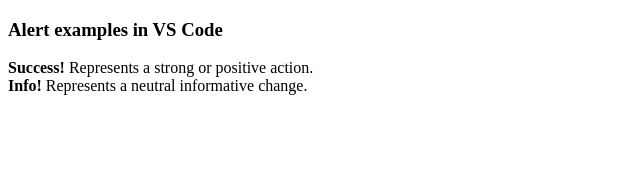
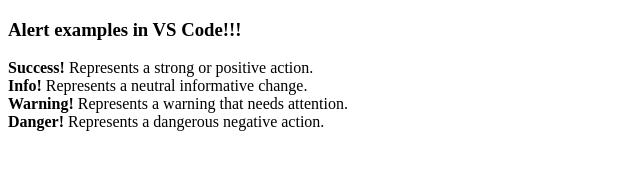
Before and after one commit to codehippo2/coursera-test3, a plain HTML site: page index.html in a window 1280 px wide. Shown: the whole page, without its empty margins (0-640 px from the left). Drawn offline with Linux system fonts and the light colour scheme.

Commit message:
Added features

```diff
--- a/index.html
+++ b/index.html
@@ -1,12 +1,14 @@
 <!DOCTYPE html>
 <html lang="en">
     <head>
-        <title>Alert examples</title>
+        <title>Alert examples!!!</title>
         <meta charset="utf-8">
     </head>
     <body>
-        <h3>Alert examples in VS Code</h3>
+        <h3>Alert examples in VS Code!!!</h3>
         <strong>Success!</strong> Represents a strong or positive action.<br>
         <strong>Info!</strong> Represents a neutral informative change.<br>
+        <strong>Warning!</strong> Represents a warning that needs attention.<br>
+        <strong>Danger!</strong> Represents a dangerous negative action.<br>
     </body>
 </html>
```
